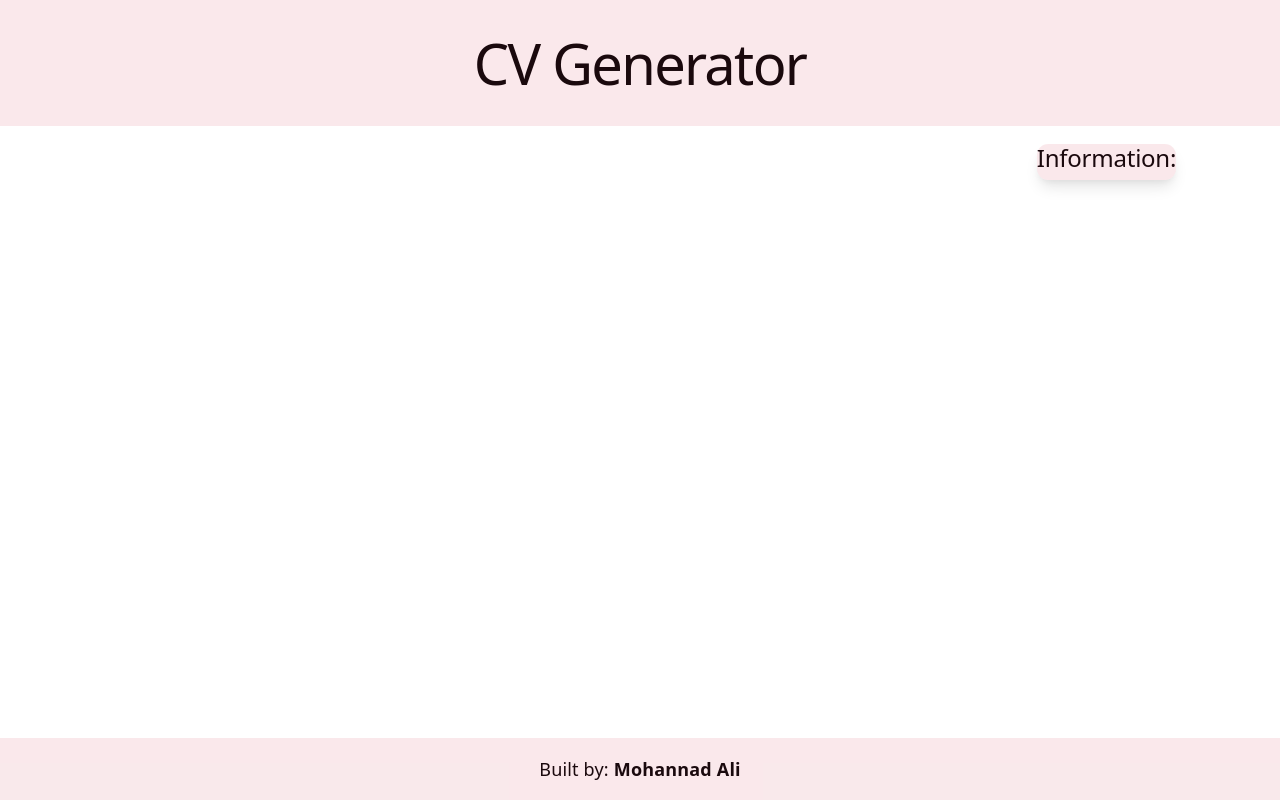
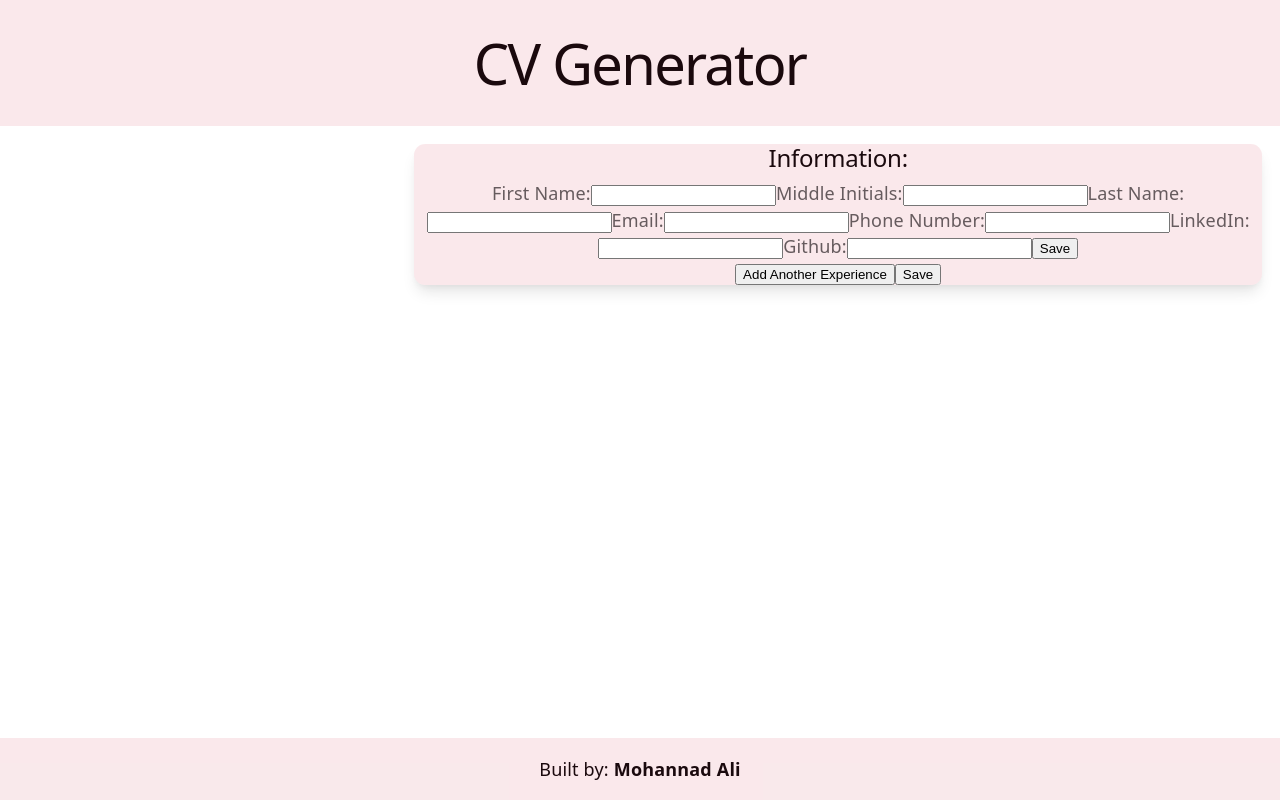
Before and after one commit to Ali7488/CV-App, a React (Vite) app: page / in a window 1280 px wide. Built offline with nearby package versions, Linux system fonts and the light colour scheme.

Commit message:
components created for personalInfo and experience

```diff
--- a/src/App.jsx
+++ b/src/App.jsx
@@ -3,6 +3,7 @@ import { CVFormPanel } from "./components/CVFormPanel.jsx";
 import "./styles/App.css";
 
 function App() {
+  // Lifted state from all the individual form components, used for preview.
   const [savedData, setSavedData] = useState({
     personalInfo: {},
     education: {},
@@ -12,6 +13,7 @@ function App() {
     awards: {},
   });
 
+  // Callback for sections to save their data into the apps state
   function handleSaveSection(sectionName, sectionData) {
     setSavedData((previousData) => ({
       ...previousData,
--- a/src/components/CVFormPanel.jsx
+++ b/src/components/CVFormPanel.jsx
@@ -1,7 +1,12 @@
+import { Experience } from "./experience.jsx";
+import { PersonalInfo } from "./personalInfo";
+
 export function CVFormPanel({ onSaveSection }) {
   return (
     <section className="form-panel">
       <h2>Information:</h2>
+      <PersonalInfo onSaveSection={onSaveSection} />
+      <Experience onSaveSection={onSaveSection} />
     </section>
   );
 }
--- a/src/components/experience.jsx
+++ b/src/components/experience.jsx
@@ -0,0 +1,89 @@
+import { useState } from "react";
+
+export function Experience({ onSaveSection }) {
+  const [experience, setExperience] = useState([]);
+
+  function handleChange(id, event) {
+    const { name, value } = event.target;
+
+    setExperience((prevExperience) =>
+      prevExperience.map((job) => {
+        if (job.id === id) {
+          return {
+            ...job,
+            [name]: value,
+          };
+        }
+
+        return job;
+      }),
+    );
+  }
+
+  function handleAddNewExperience() {
+    const newExperience = {
+      id: crypto.randomUUID(),
+      company: "",
+      role: "",
+      startDate: "",
+      endDate: "",
+    };
+
+    setExperience((prevExperience) => [...prevExperience, newExperience]);
+  }
+
+  function handleSubmit(event) {
+    event.preventDefault();
+
+    onSaveSection("experience", experience);
+  }
+
+  return (
+    <form className="form-card" onSubmit={handleSubmit}>
+      {experience.map((job) => (
+        <fieldset key={job.id}>
+          <legend>Experience:</legend>
+          <label htmlFor={`company-${job.id}`}>Company:</label>
+          <input
+            id={`company-${job.id}`}
+            type="text"
+            name="company"
+            value={job.company}
+            onChange={(event) => handleChange(job.id, event)}
+          />
+
+          <label htmlFor={`role-${job.id}`}>Role:</label>
+          <input
+            id={`role-${job.id}`}
+            type="text"
+            name="role"
+            value={job.role}
+            onChange={(event) => handleChange(job.id, event)}
+          />
+
+          <label htmlFor={`start-${job.id}`}>Start Date:</label>
+          <input
+            id={`start-${job.id}`}
+            type="month"
+            name="startDate"
+            value={job.startDate}
+            onChange={(event) => handleChange(job.id, event)}
+          />
+
+          <label htmlFor={`end-${job.id}`}>End Date:</label>
+          <input
+            id={`end-${job.id}`}
+            type="month"
+            name="endDate"
+            value={job.endDate}
+            onChange={(event) => handleChange(job.id, event)}
+          />
+        </fieldset>
+      ))}
+      <button type="button" onClick={handleAddNewExperience}>
+        Add Another Experience
+      </button>
+      <button type="submit">Save</button>
+    </form>
+  );
+}
--- a/src/components/personalInfo.jsx
+++ b/src/components/personalInfo.jsx
@@ -0,0 +1,101 @@
+import { useState } from "react";
+
+export function PersonalInfo({ onSaveSection }) {
+  const [personalInfo, setPersonalInfo] = useState({
+    firstName: "",
+    middleInitials: "",
+    lastName: "",
+    email: "",
+    phone: "",
+    linkedIn: "",
+    github: "",
+  });
+
+  function handleChange(event) {
+    const { name, value } = event.target;
+
+    setPersonalInfo((prevInfo) => ({
+      ...prevInfo,
+      [name]: value,
+    }));
+  }
+
+  function handleSubmit(event) {
+    event.preventDefault();
+
+    onSaveSection("personalInfo", personalInfo);
+  }
+
+  return (
+    <form className="form-card" onSubmit={handleSubmit}>
+      <label htmlFor="first-name">First Name:</label>
+      <input
+        id="first-name"
+        type="text"
+        name="firstName"
+        autoComplete="given-name"
+        value={personalInfo.firstName}
+        onChange={handleChange}
+      />
+
+      <label htmlFor="middle-initials">Middle Initials:</label>
+      <input
+        id="middle-initials"
+        type="text"
+        name="middleInitials"
+        autoComplete="additional-name"
+        value={personalInfo.middleInitials}
+        onChange={handleChange}
+      />
+
+      <label htmlFor="last-name">Last Name:</label>
+      <input
+        id="last-name"
+        type="text"
+        name="lastName"
+        autoComplete="family-name"
+        value={personalInfo.lastName}
+        onChange={handleChange}
+      />
+
+      <label htmlFor="email">Email:</label>
+      <input
+        id="email"
+        type="email"
+        name="email"
+        autoComplete="email"
+        value={personalInfo.email}
+        onChange={handleChange}
+      />
+
+      <label htmlFor="phone">Phone Number:</label>
+      <input
+        id="phone"
+        type="tel"
+        name="phone"
+        autoComplete="tel"
+        value={personalInfo.phone}
+        onChange={handleChange}
+      />
+
+      <label htmlFor="linkedin">LinkedIn:</label>
+      <input
+        id="linkedin"
+        type="url"
+        name="linkedIn"
+        value={personalInfo.linkedIn}
+        onChange={handleChange}
+      />
+      <label htmlFor="github">Github:</label>
+      <input
+        id="github"
+        type="url"
+        name="github"
+        value={personalInfo.github}
+        onChange={handleChange}
+      />
+
+      <button type="submit">Save</button>
+    </form>
+  );
+}
```
